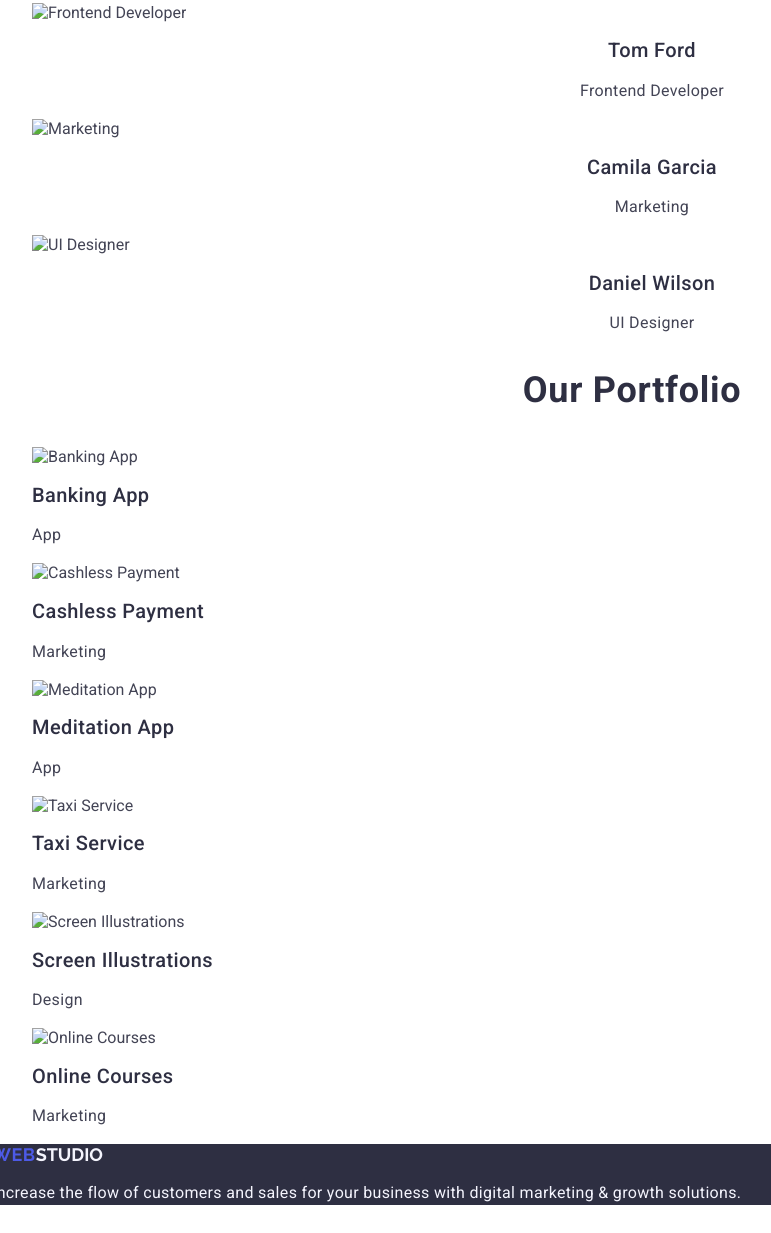
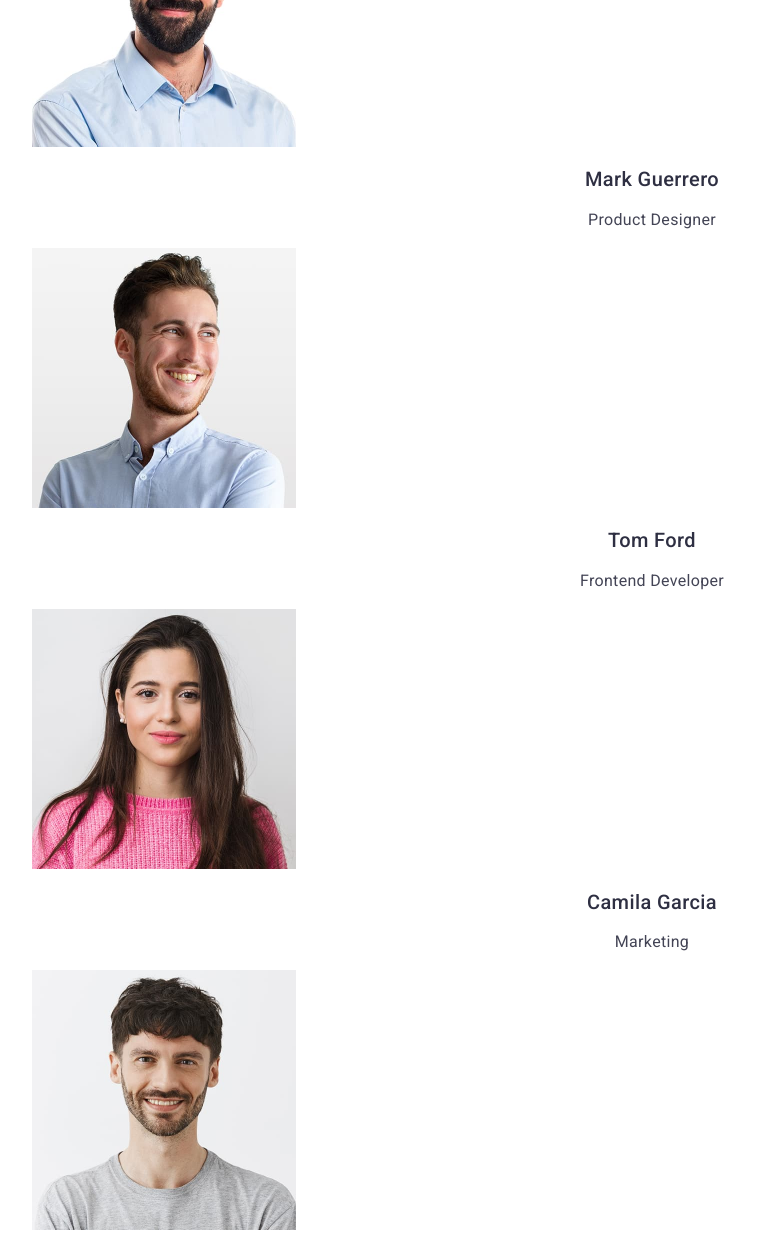
Before and after one commit to SerhiiDov/goit-markup-hw-02, a plain HTML site: page index.html in a window 1280 px wide. Shown: the part 967-2200 px from the top of the page, without its empty margins (8-779 px from the left). Drawn offline with Linux system fonts and the light colour scheme; the site is published under a folder, as on GitHub Pages, so addresses that start at the root find nothing.

Commit message:
Update index.html

```diff
--- a/index.html
+++ b/index.html
@@ -73,22 +73,22 @@
         <p class="our-team-title">Our Team</p>
         <ul>
           <li>
-            <img src="/images/img-3.jpg" alt="Product Designer" width="264" />
+            <img src="./images/img-3.jpg" alt="Product Designer" width="264" />
             <h2 class="our-team-item-title">Mark Guerrero</h2>
             <p class="our-team-item-text">Product Designer</p>
           </li>
           <li>
-            <img src="/images/img-2.jpg" alt="Frontend Developer" width="264" />
+            <img src="./images/img-2.jpg" alt="Frontend Developer" width="264" />
             <h2 class="our-team-item-title">Tom Ford</h2>
             <p class="our-team-item-text">Frontend Developer</p>
           </li>
           <li>
-            <img src="/images/img-1.jpg" alt="Marketing" width="264" />
+            <img src="./images/img-1.jpg" alt="Marketing" width="264" />
             <h2 class="our-team-item-title">Camila Garcia</h2>
             <p class="our-team-item-text">Marketing</p>
           </li>
           <li>
-            <img src="/images/img.jpg" alt="UI Designer" width="264" />
+            <img src="./images/img.jpg" alt="UI Designer" width="264" />
             <h2 class="our-team-item-title">Daniel Wilson</h2>
             <p class="our-team-item-text">UI Designer</p>
           </li>
@@ -99,13 +99,13 @@
         <p class="portfolio-title">Our Portfolio</p>
         <ul>
           <li>
-            <img src="/images/portfolio1.jpg" alt="Banking App" width="264" />
+            <img src="./images/portfolio1.jpg" alt="Banking App" width="264" />
             <h2 class="portfolio-item-title">Banking App</h2>
             <p class="portfolio-item-text">App</p>
           </li>
           <li>
             <img
-              src="/images/portfolio2.jpg"
+              src="./images/portfolio2.jpg"
               alt="Cashless Payment"
               width="264"
             />
@@ -114,7 +114,7 @@
           </li>
           <li>
             <img
-              src="/images/portfolio3.jpg"
+              src="./images/portfolio3.jpg"
               alt="Meditation App"
               width="264"
             />
@@ -122,13 +122,13 @@
             <p class="portfolio-item-text">App</p>
           </li>
           <li>
-            <img src="/images/portfolio4.jpg" alt="Taxi Service" width="264" />
+            <img src="./images/portfolio4.jpg" alt="Taxi Service" width="264" />
             <h2 class="portfolio-item-title">Taxi Service</h2>
             <p class="portfolio-item-text">Marketing</p>
           </li>
           <li>
             <img
-              src="/images/portfolio5.jpg"
+              src="./images/portfolio5.jpg"
               alt="Screen Illustrations"
               width="264"
             />
@@ -137,7 +137,7 @@
           </li>
           <li>
             <img
-              src="/images/portfolio6.jpg"
+              src="./images/portfolio6.jpg"
               alt="Online Courses"
               width="264"
             />
```
